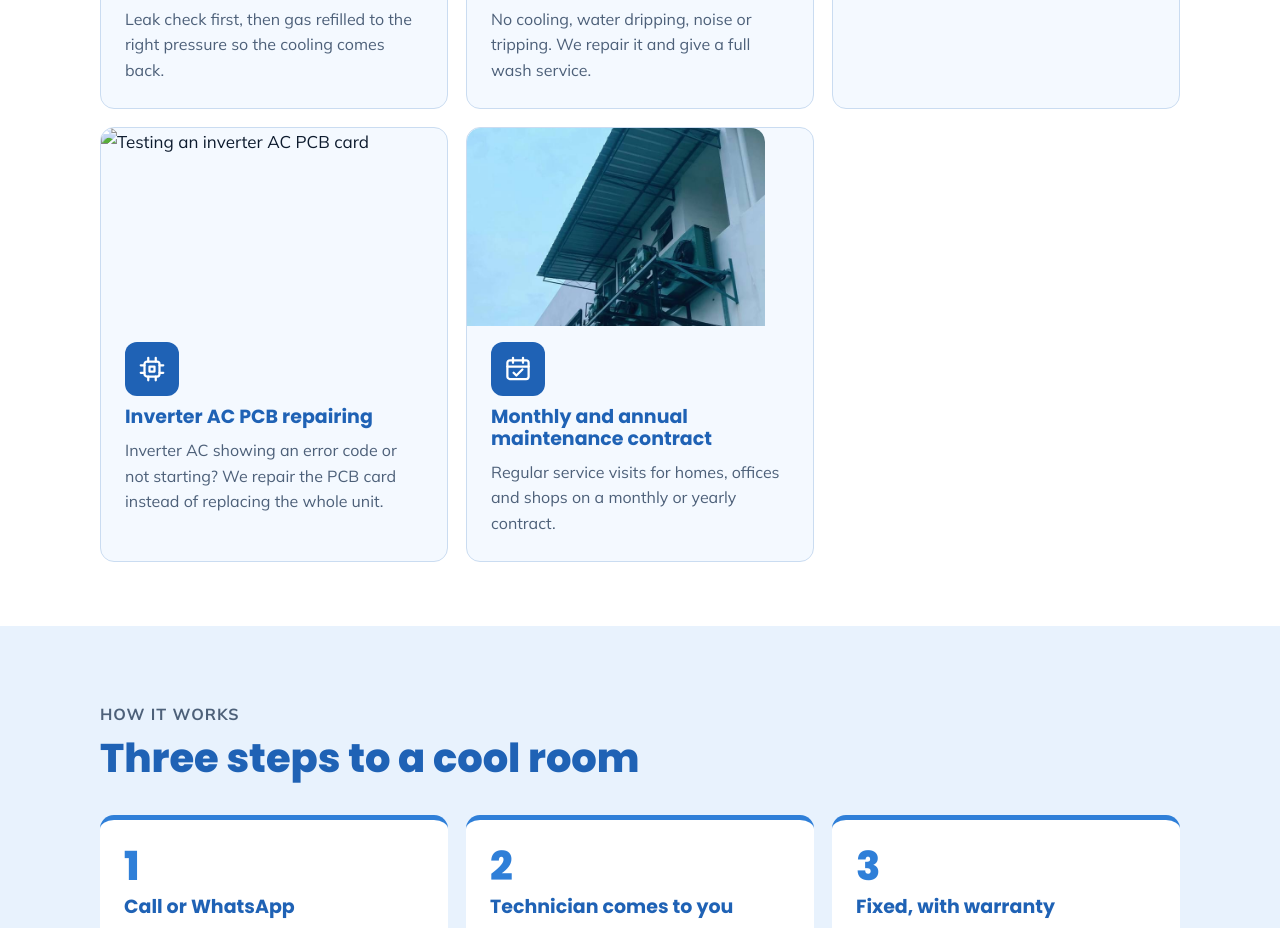
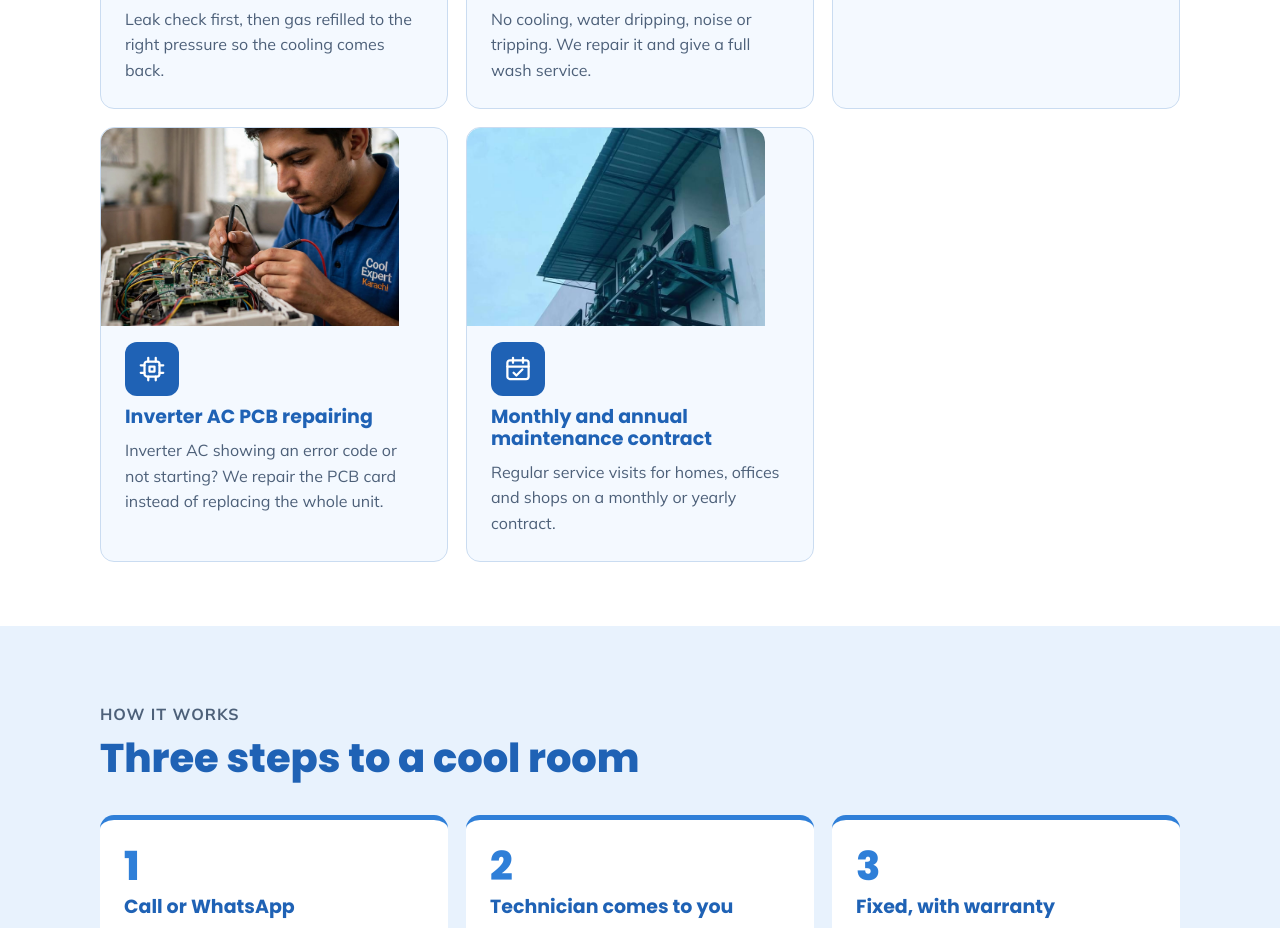
Before and after one commit to Qureshi-Brothers/coolexpertkarachi, a plain HTML site: page index.html in a window 1280 px wide. Shown: the part 1906-2834 px from the top of the page. Drawn offline with Linux system fonts and the light colour scheme.

Commit message:
Update index.html

```diff
--- a/index.html
+++ b/index.html
@@ -273,7 +273,7 @@ footer b{color:var(--white)}
         <p>Not cooling, over-icing or compressor trouble, repaired at your home.</p>
       </article>
       <article class="card">
-        <img src="images/p4.jpg" alt="Testing an inverter AC PCB card" loading="lazy">
+        <img src="images/p4.jpeg" alt="Testing an inverter AC PCB card" loading="lazy">
         <div class="ico" style="color:#fff"><svg aria-hidden="true"><use href="#i-chip"/></svg></div>
         <h3>Inverter AC PCB repairing</h3>
         <p>Inverter AC showing an error code or not starting? We repair the PCB card instead of replacing the whole unit.</p>
```
